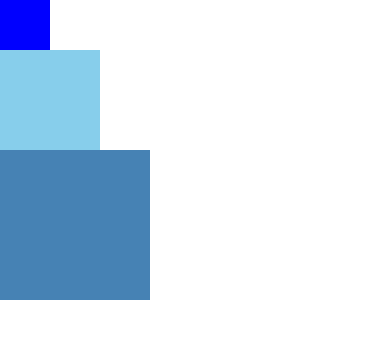
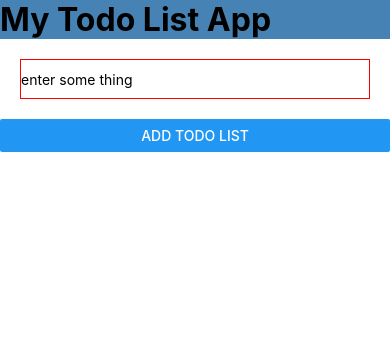
Before and after one commit to hieunugent/firstappmobile, a React Native app: screen / in a window 390 px wide. Shown: the top 338 px of the page. Built offline with nearby package versions, Linux system fonts and the light colour scheme.

Commit message:
add todo list

```diff
--- a/App.js
+++ b/App.js
@@ -1,13 +1,56 @@
-import React, {Component} from 'react';
-import {SafeAreaView, View} from 'react-native';
-export default class FixedDimensionsBasics extends Component {
-  render() {
-    return (
-      <SafeAreaView>
-        <View style={{width: 50, height: 50, backgroundColor: 'blue'}} />
-        <View style={{width: 100, height: 100, backgroundColor: 'skyblue'}} />
-        <View style={{width: 150, height: 150, backgroundColor: 'steelblue'}} />
-      </SafeAreaView>
-    );
-  }
-}
+import React, {Component, useState} from 'react';
+import {
+  StyleSheet,
+  SafeAreaView,
+  View,
+  Text,
+  TextInput,
+  Button,
+  ScrollView,
+} from 'react-native';
+import Todo from './Todo';
+
+const App = () => {
+  const [input, setInput] = useState('');
+  const [todos, setTodo] = useState([]);
+
+  const addTodo = () => {
+    setTodo([input, ...todos]);
+    setInput('');
+  };
+  return (
+    <SafeAreaView>
+      <View>
+        <Text style={styles.titleText}>My Todo List App </Text>
+      </View>
+      <ScrollView>
+        {todos.map((todo) => (
+          <Todo item={todo} />
+        ))}
+      </ScrollView>
+
+      <TextInput
+        value={input}
+        onChangeText={(text) => setInput(text)}
+        placeholder="enter some thing"
+        style={styles.inputText}
+      />
+
+      <Button onPress={addTodo} title="Add TODO List" />
+    </SafeAreaView>
+  );
+};
+const styles = StyleSheet.create({
+  titleText: {
+    backgroundColor: 'steelblue',
+    fontSize: 32,
+    fontWeight: 'bold',
+  },
+  inputText: {
+    height: 40,
+    borderColor: 'red',
+    borderWidth: 1,
+    margin: 20,
+  },
+});
+export default App;
--- /dev/null
+++ b/Todo.js
@@ -0,0 +1,11 @@
+import React from 'react';
+import {Text, View} from 'react-native';
+
+const Todo = ({item}) => {
+  return (
+    <View>
+      <Text>✅ {item} </Text>
+    </View>
+  );
+};
+export default Todo;
```
